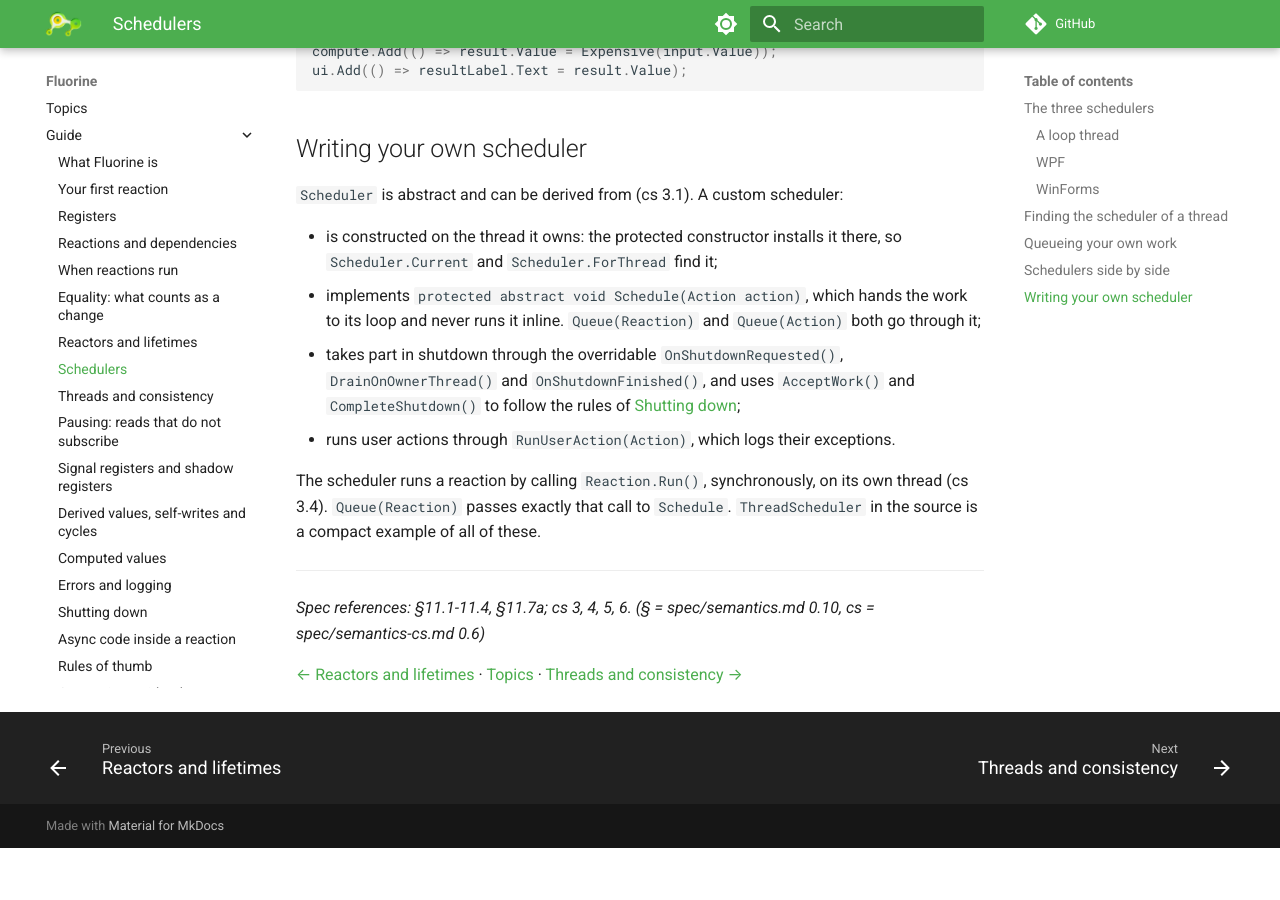
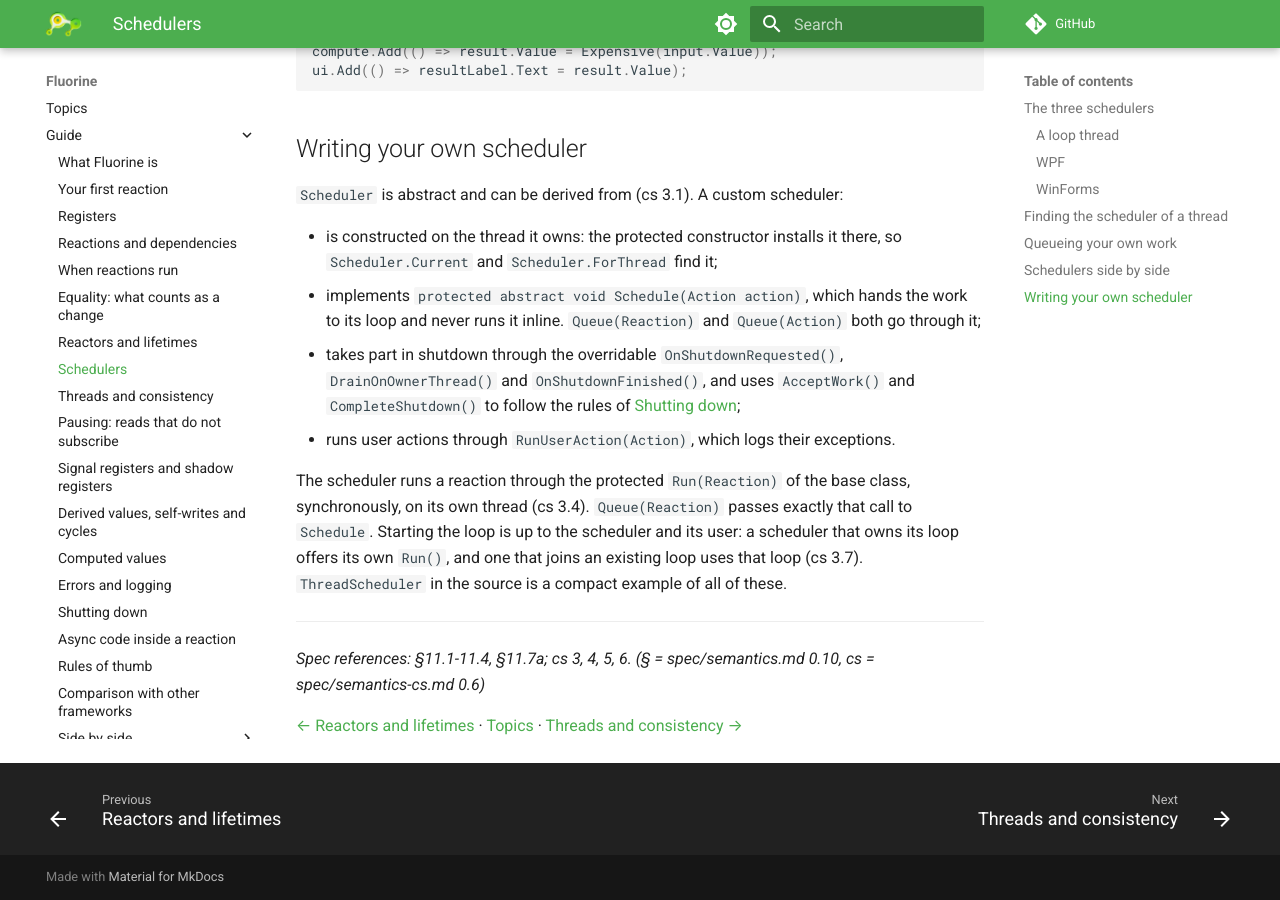
Before and after one commit to flintvane/fluorine, an MkDocs documentation site: the page built from docs/topics/schedulers.md, in a window 1280 px wide and 900 px high, scrolled down 2403 px. Built offline with MkDocs 1.6.1 and Material for MkDocs 9.7.7, drawn with Linux system fonts in a browser that asks for light colours; comment, search, counter and statistics services are not loaded; before the commit the page ends 3251 px from its top, so only the background shows below that.

Commit message:
docs: custom schedulers run reactions via protected Run(Reaction) (cs 3.4/3.7)

```diff
--- a/docs/topics/schedulers.md
+++ b/docs/topics/schedulers.md
@@ -90,7 +90,7 @@ ui.Add(() => resultLabel.Text = result.Value);
 - takes part in shutdown through the overridable `OnShutdownRequested()`, `DrainOnOwnerThread()` and `OnShutdownFinished()`, and uses `AcceptWork()` and `CompleteShutdown()` to follow the rules of [Shutting down](shutdown.md);
 - runs user actions through `RunUserAction(Action)`, which logs their exceptions.
 
-The scheduler runs a reaction by calling `Reaction.Run()`, synchronously, on its own thread (cs 3.4). `Queue(Reaction)` passes exactly that call to `Schedule`. `ThreadScheduler` in the source is a compact example of all of these.
+The scheduler runs a reaction through the protected `Run(Reaction)` of the base class, synchronously, on its own thread (cs 3.4). `Queue(Reaction)` passes exactly that call to `Schedule`. Starting the loop is up to the scheduler and its user: a scheduler that owns its loop offers its own `Run()`, and one that joins an existing loop uses that loop (cs 3.7). `ThreadScheduler` in the source is a compact example of all of these.
 
 ---
 
```
